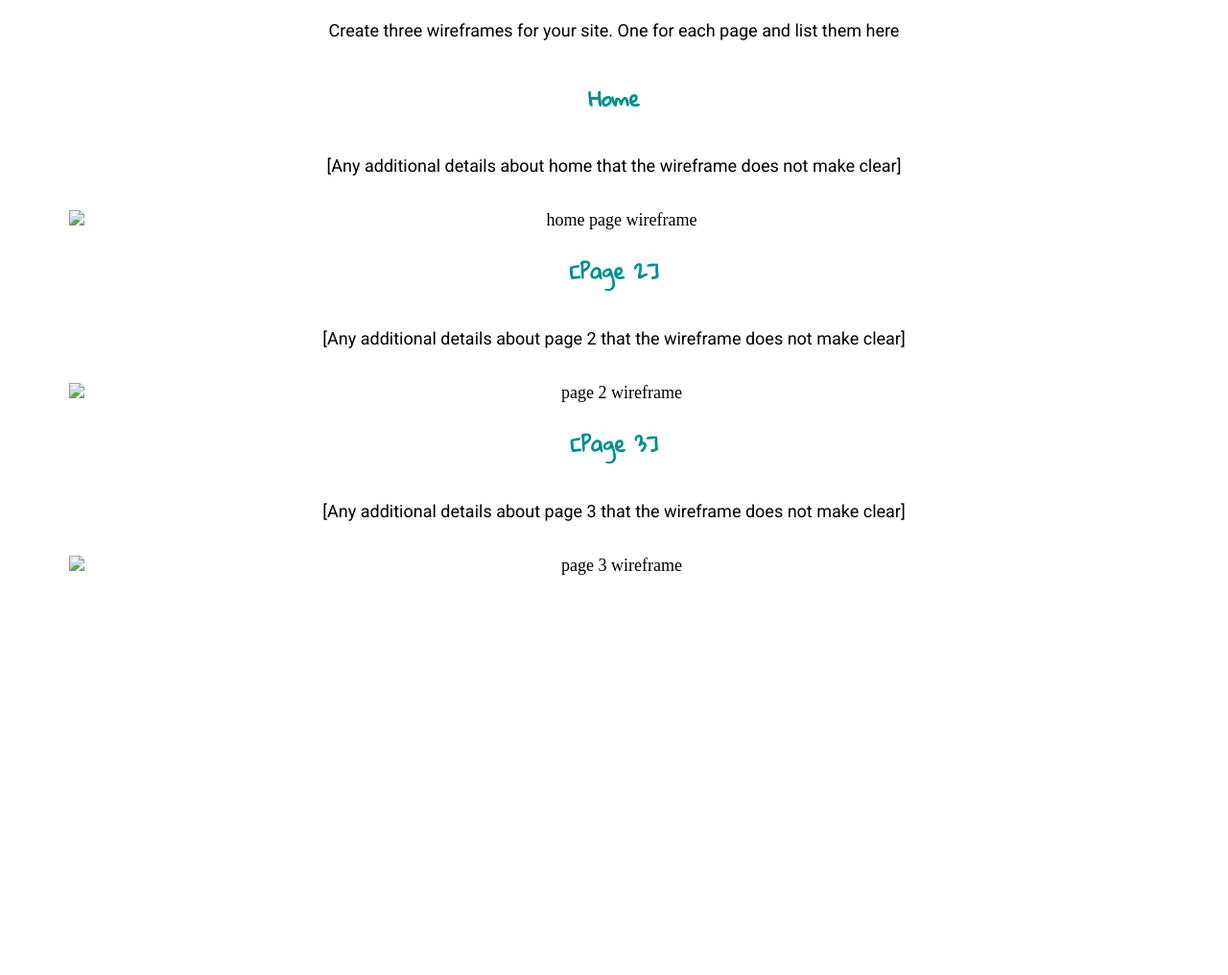
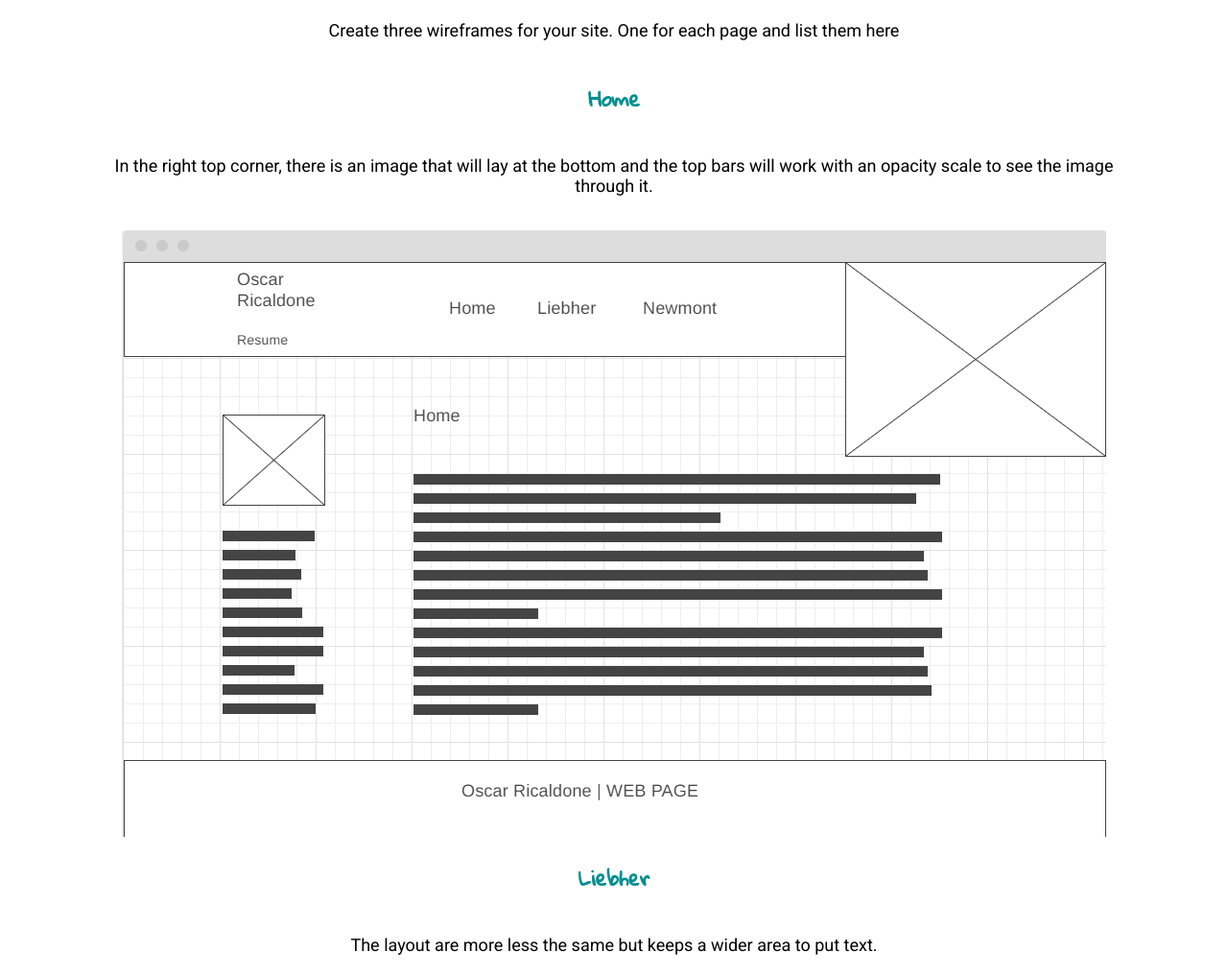
Before and after one commit to OscarRicaldone/WDD-130, a plain HTML site: page orps/site-plan.html in a window 1280 px wide. Shown: the part 6095-7111 px from the top of the page at 96% size. Before the commit the page ends 6767 px from the top, so only its background shows below. Drawn offline with Linux system fonts and the light colour scheme; a web font is replaced by a local one.

Commit message:
12-11-2022-3

```diff
--- a/orps/site-plan.html
+++ b/orps/site-plan.html
@@ -167,21 +167,21 @@
 
       <h3>Home</h3>
       <p>
-        [Any additional details about home that the wireframe does not make clear]
+        In the right top corner, there is an image that will lay at the bottom and the top bars will work with an opacity scale to see the image through it.
       </p>
-      <img src="#" alt="home page wireframe">
+      <img src="images/WireFrame-Home.png" alt="home page wireframe">
 
-      <h3>[Page 2]</h3>
+      <h3>Liebher</h3>
       <p>
-        [Any additional details about page 2 that the wireframe does not make clear]
+        The layout are more less the same but keeps a wider area to put text.
       </p>
-      <img src="#" alt="page 2 wireframe">
+      <img src="images/WireFrame-Liebher.png" alt="Liebher">
 
-      <h3>[Page 3]</h3>
+      <h3>Newmont</h3>
       <p>
-        [Any additional details about page 3 that the wireframe does not make clear]
+        The layout are more less the same but keeps a wider area to put text.
       </p>
-      <img src="#" alt="page 3 wireframe">
+      <img src="images/WireFrame-Newmont.png" alt="Newmont">
     </main>
   </body>
 
```
Also changed, not shown: orps/images/WireFrame-Home.png (added), orps/images/WireFrame-Liebher.png (added), orps/images/WireFrame-Newmont.png (added).
